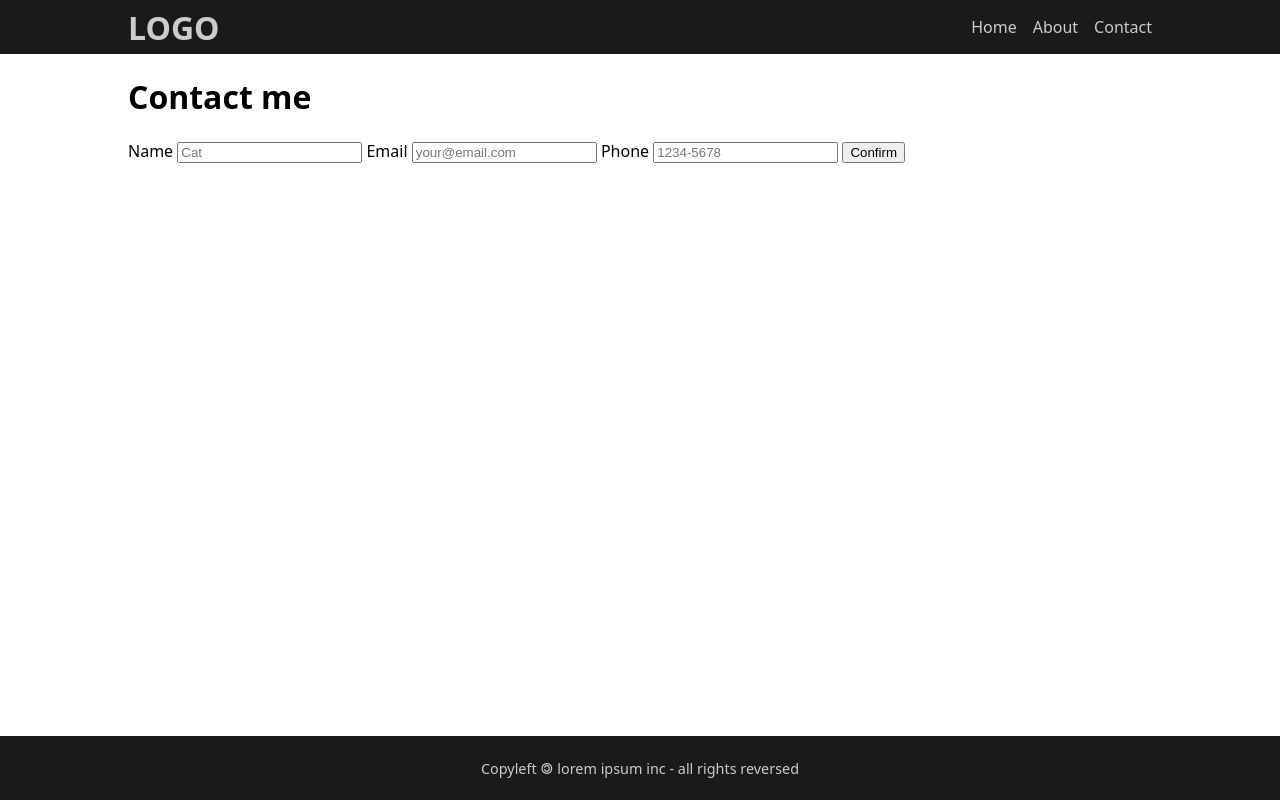
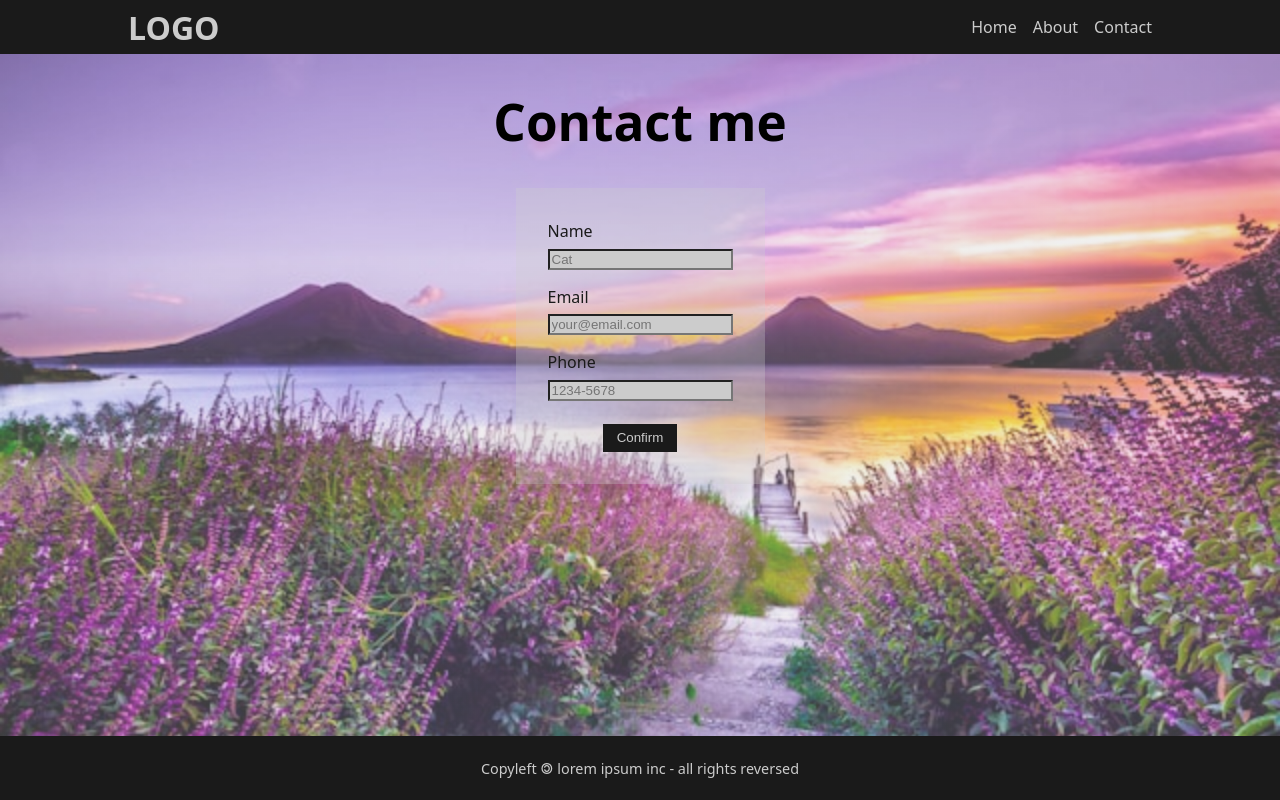
Before and after one commit to wsfer/basic-info-site, a website: page public/contact-me.html in a window 1280 px wide. Drawn offline with Linux system fonts and the light colour scheme.

Commit message:
feat: add some styles for contact page

```diff
--- a/public/style.css
+++ b/public/style.css
@@ -113,7 +113,7 @@ body {
 }
 
 .about__title {
-  font-size: 2.4rem;
+  font-size: 3.2rem;
   margin: 0;
   text-align: center;
 }
@@ -124,6 +124,52 @@ body {
 }
 
 /** Contact page **/
+.contact {
+  background-image: linear-gradient(var(--white-opaque), var(--white-opaque)), url('lavander-field.jpg');
+  background-position: center;
+  background-size: cover;
+  min-height: 100%;
+  padding: 2rem 0;
+}
+
+.contact__title {
+  font-size: 3.2rem;
+  margin: 0;
+  text-align: center;
+}
+
+.contact__form {
+  align-items: center;
+  background-color: var(--white-opaque);
+  color: var(--black);
+  display: flex;
+  flex-direction: column;
+  gap: 1rem;
+  margin: 2rem auto;
+  padding: 2rem;
+  width: fit-content;
+}
+
+.contact__input {
+  background-color: var(--white);
+  display: block;
+  margin-top: 0.5em;
+}
+
+.contact__button {
+  background-color: var(--black);
+  border: none;
+  color: var(--white);
+  cursor: pointer;
+  margin-top: 0.5em;
+  padding: 0.5em 1em;
+}
+
+.contact__button:hover,
+.contact__button:focus {
+  background-color: var(--gray);
+  color: var(--black);
+}
 
 /** 404 page **/
 .not-found {
```
